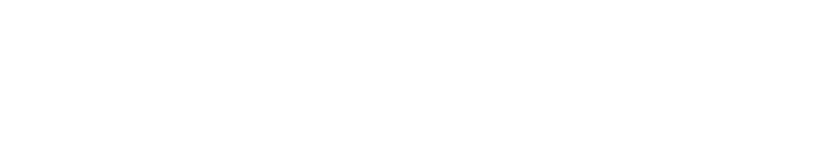
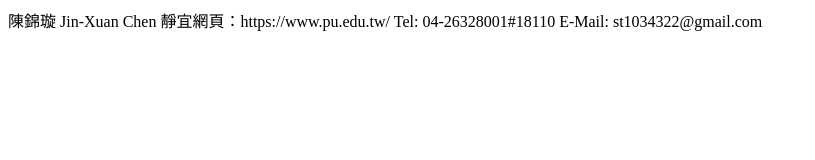
Before and after one commit to abcjin10/aboutme, a plain HTML site: page about.html in a window 1280 px wide. Shown: the whole page, without its empty margins (0-815 px from the left). Drawn offline with Linux system fonts and the light colour scheme.

Commit message:
version 1: body

```diff
--- a/about.html
+++ b/about.html
@@ -6,6 +6,12 @@
 	<title>陳錦璇簡介</title>
 </head>
 <body>
+陳錦璇
+Jin-Xuan Chen
+
+靜宜網頁：https://www.pu.edu.tw/
+Tel: 04-26328001#18110
+E-Mail: st1034322@gmail.com
 
 </body>
 </html>
```
